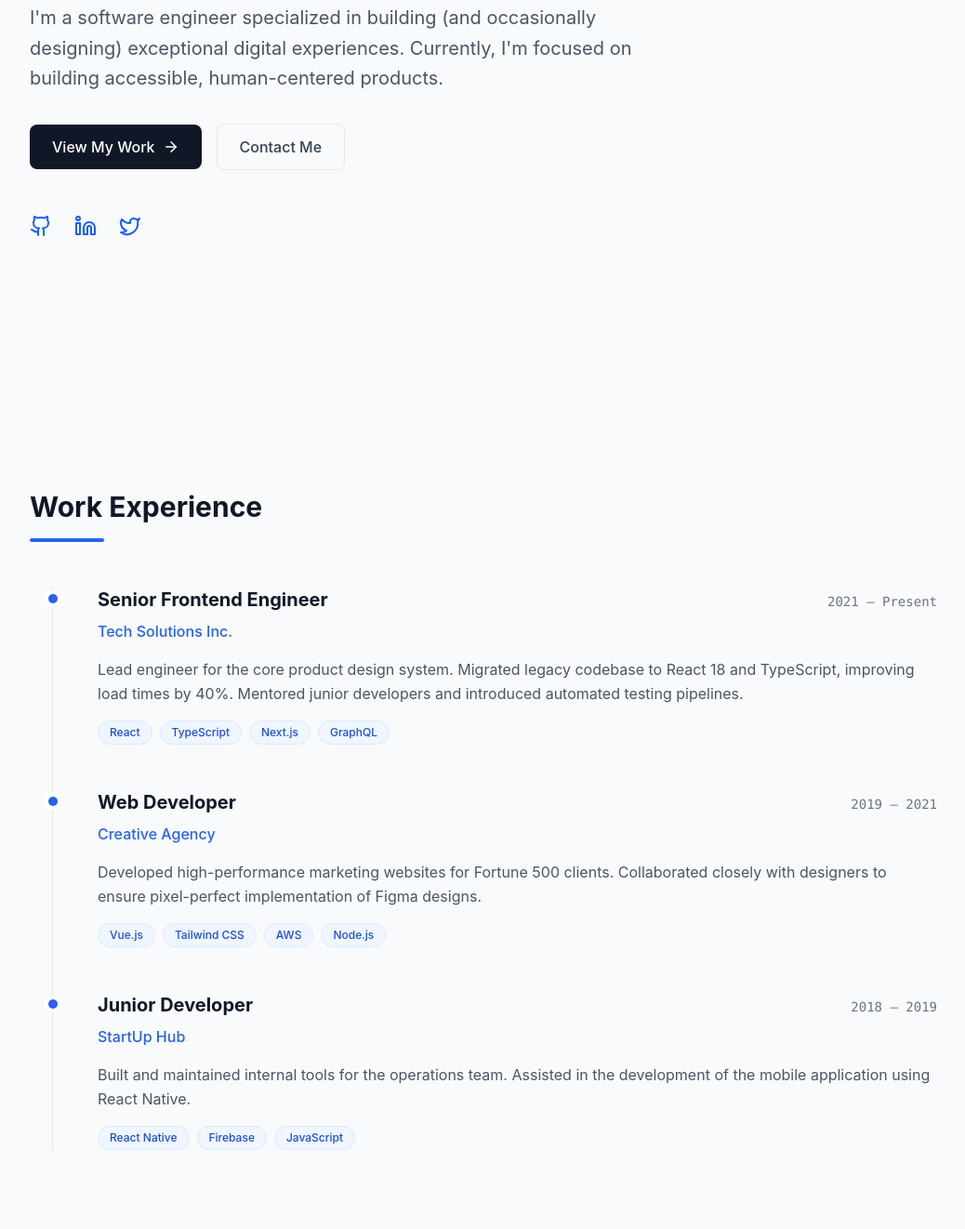
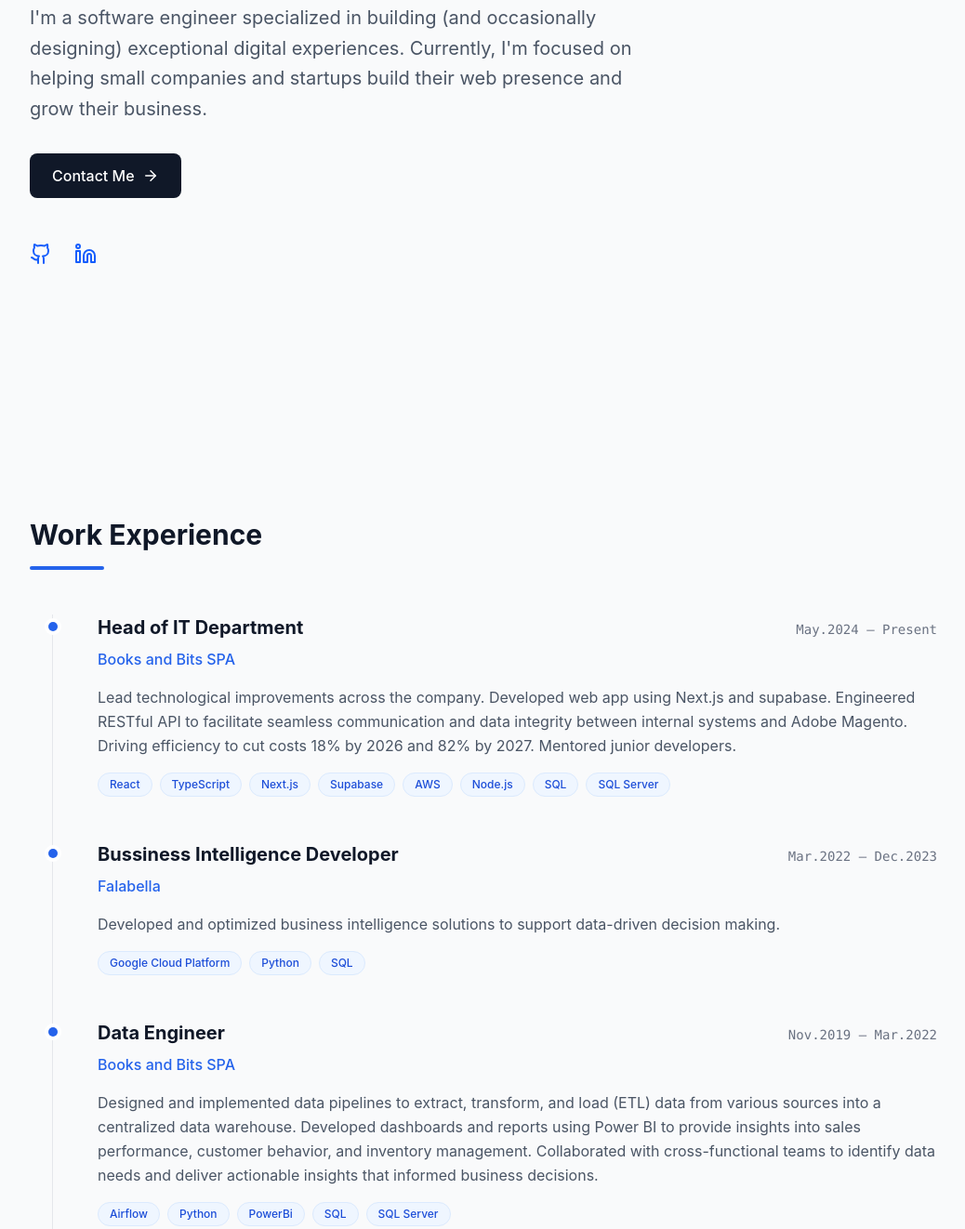
Before and after one commit to Sabmus/sabmus, an Astro site: page / in a window 1280 px wide. Shown: the part 392-1714 px from the top of the page at 93% size, without its empty margins (120-1158 px from the left). Built offline with nearby package versions, Linux system fonts and the light colour scheme; Astro itself is replaced by a stand-in of ours.

Commit message:
feat: update experience section and modify header and hero components; comment out projects section

```diff
--- a/src/components/Experience.astro
+++ b/src/components/Experience.astro
@@ -11,30 +11,65 @@
 const JOBS: Job[] = [
    {
       id: '1',
-      company: 'Tech Solutions Inc.',
-      role: 'Senior Frontend Engineer',
-      period: '2021 — Present',
+      company: 'Books and Bits SPA',
+      role: 'Head of IT Department',
+      period: 'May.2024 — Present',
       description:
-         'Lead engineer for the core product design system. Migrated legacy codebase to React 18 and TypeScript, improving load times by 40%. Mentored junior developers and introduced automated testing pipelines.',
-      technologies: ['React', 'TypeScript', 'Next.js', 'GraphQL'],
+         'Lead technological improvements across the company. Developed web app using Next.js and supabase. Engineered RESTful API to facilitate seamless communication and data integrity between internal systems and Adobe Magento. Driving efficiency to cut costs 18% by 2026 and 82% by 2027. Mentored junior developers.',
+      technologies: [
+         'React',
+         'TypeScript',
+         'Next.js',
+         'Supabase',
+         'AWS',
+         'Node.js',
+         'SQL',
+         'SQL Server',
+      ],
    },
    {
       id: '2',
-      company: 'Creative Agency',
-      role: 'Web Developer',
-      period: '2019 — 2021',
+      company: 'Falabella',
+      role: 'Bussiness Intelligence Developer',
+      period: 'Mar.2022 — Dec.2023',
       description:
-         'Developed high-performance marketing websites for Fortune 500 clients. Collaborated closely with designers to ensure pixel-perfect implementation of Figma designs.',
-      technologies: ['Vue.js', 'Tailwind CSS', 'AWS', 'Node.js'],
+         'Developed and optimized business intelligence solutions to support data-driven decision making.',
+      technologies: ['Google Cloud Platform', 'Python', 'SQL'],
    },
    {
       id: '3',
-      company: 'StartUp Hub',
-      role: 'Junior Developer',
-      period: '2018 — 2019',
+      company: 'Books and Bits SPA',
+      role: 'Data Engineer',
+      period: 'Nov.2019 — Mar.2022',
       description:
-         'Built and maintained internal tools for the operations team. Assisted in the development of the mobile application using React Native.',
-      technologies: ['React Native', 'Firebase', 'JavaScript'],
+         'Designed and implemented data pipelines to extract, transform, and load (ETL) data from various sources into a centralized data warehouse. Developed dashboards and reports using Power BI to provide insights into sales performance, customer behavior, and inventory management. Collaborated with cross-functional teams to identify data needs and deliver actionable insights that informed business decisions.',
+      technologies: ['Airflow', 'Python', 'PowerBi', 'SQL', 'SQL Server'],
+   },
+   {
+      id: '4',
+      company: 'Viña Santa Rita',
+      role: 'Data Analyst',
+      period: 'Aug.2018 — Jul.2019',
+      description:
+         'Designed an Analysis database to store and manage data related to vineyard operations, production, and sales. Developed web-scrapper to improve data collection and analysis.',
+      technologies: ['Python', 'PowerBi', 'SQL', 'SQL Server'],
+   },
+   {
+      id: '5',
+      company: 'Casino Enjoy S.A.',
+      role: 'Developer',
+      period: 'Apr.2017 — May.2018',
+      description: 'Developed and maintained internal applications to support business operations.',
+      technologies: ['ASP.NET', 'JavaScript', 'SQL', 'SQL Server'],
+   },
+   {
+      id: '6',
+      company: 'Freelance',
+      role: 'Web Developer',
+      period: 'Jun.2016 — Mar.2017',
+      description:
+         'Developed a small web application that helps people report robberies of bikes across the city.',
+      technologies: ['Laravel', 'PHP', 'SQL', 'MySQL'],
    },
 ];
 ---
--- a/src/components/Header.astro
+++ b/src/components/Header.astro
@@ -10,7 +10,7 @@
 const NAV_ITEMS: NavItem[] = [
    { label: 'About', href: '#about' },
    { label: 'Experience', href: '#experience' },
-   { label: 'Projects', href: '#projects' },
+   // { label: 'Projects', href: '#projects' },
    { label: 'Contact', href: '#contact' },
 ];
 
--- a/src/components/Hero.astro
+++ b/src/components/Hero.astro
@@ -1,5 +1,18 @@
 ---
-import { ArrowRight, Github, Linkedin, Twitter } from '@lucide/astro';
+import { ArrowRight, Github, Linkedin } from '@lucide/astro';
+
+const socialLinks = [
+   {
+      name: 'GitHub',
+      href: 'https://github.com/Sabmus',
+      icon: Github,
+   },
+   {
+      name: 'LinkedIn',
+      href: 'https://www.linkedin.com/in/sabmus/',
+      icon: Linkedin,
+   },
+];
 ---
 
 <section id="about" class="pt-20 pb-32 md:pt-32 md:pb-48 max-w-5xl mx-auto px-6">
@@ -18,50 +31,50 @@
          </h1>
          <p class="text-lg md:text-xl text-gray-600 dark:text-gray-400 max-w-2xl leading-relaxed">
             I'm a software engineer specialized in building (and occasionally designing) exceptional
-            digital experiences. Currently, I'm focused on building accessible, human-centered
-            products.
+            digital experiences. Currently, I'm focused on helping small companies and startups
+            build their web presence and grow their business.
          </p>
       </div>
 
       <div class="flex flex-wrap items-center gap-4">
-         <a
+         <!-- <a
             href="#projects"
             class="group flex items-center gap-2 px-6 py-3 bg-gray-900 dark:bg-white text-white dark:text-gray-900 rounded-lg font-medium hover:bg-gray-800 dark:hover:bg-gray-100 transition-all hover:scale-105"
          >
             View My Work
             <ArrowRight size={18} class="group-hover:translate-x-1 transition-transform" />
+         </a> -->
+
+         <a
+            href="#contact"
+            class="group flex items-center gap-2 px-6 py-3 bg-gray-900 dark:bg-white text-white dark:text-gray-900 rounded-lg font-medium hover:bg-gray-800 dark:hover:bg-gray-100 transition-all hover:scale-105"
+         >
+            Contact Me
+            <ArrowRight size={18} class="group-hover:translate-x-1 transition-transform" />
          </a>
 
-         <a
+         <!-- <a
             href="#contact"
             class="flex items-center gap-2 px-6 py-3 border border-gray-200 dark:border-gray-700 rounded-lg font-medium text-gray-700 dark:text-gray-300 hover:border-gray-400 dark:hover:border-gray-500 transition-all"
          >
             Contact Me
-         </a>
+         </a> -->
       </div>
 
       <div class="flex items-center gap-6 pt-4 text-gray-500 dark:text-gray-400">
-         <a
-            href="#"
-            class="hover:text-primary-600 dark:hover:text-primary-400 transition-colors"
-            aria-label="GitHub"
-         >
-            <Github size={24} />
-         </a>
-         <a
-            href="#"
-            class="hover:text-primary-600 dark:hover:text-primary-400 transition-colors"
-            aria-label="LinkedIn"
-         >
-            <Linkedin size={24} />
-         </a>
-         <a
-            href="#"
-            class="hover:text-primary-600 dark:hover:text-primary-400 transition-colors"
-            aria-label="Twitter"
-         >
-            <Twitter size={24} />
-         </a>
+         {
+            socialLinks.map(({ name, href, icon: Icon }) => (
+               <a
+                  href={href}
+                  class="hover:text-primary-600 dark:hover:text-primary-400 transition-colors"
+                  aria-label={name}
+                  target="_blank"
+                  rel="noopener noreferrer"
+               >
+                  <Icon size={24} />
+               </a>
+            ))
+         }
       </div>
    </div>
 </section>
--- a/src/pages/index.astro
+++ b/src/pages/index.astro
@@ -18,7 +18,7 @@
       <main class="grow">
          <Hero />
          <Experience />
-         <Projects />
+         <!-- <Projects /> -->
          <Contact />
       </main>
 
```
